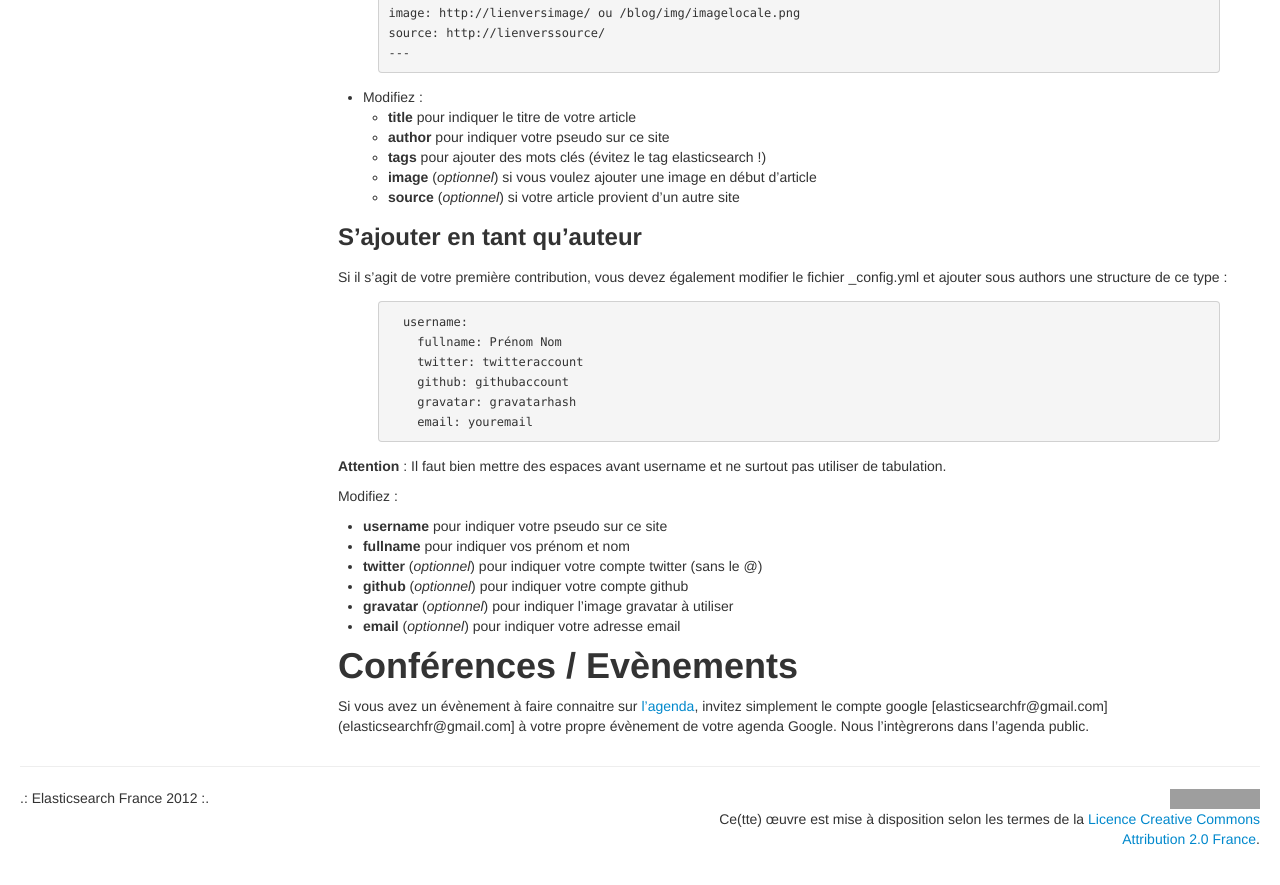
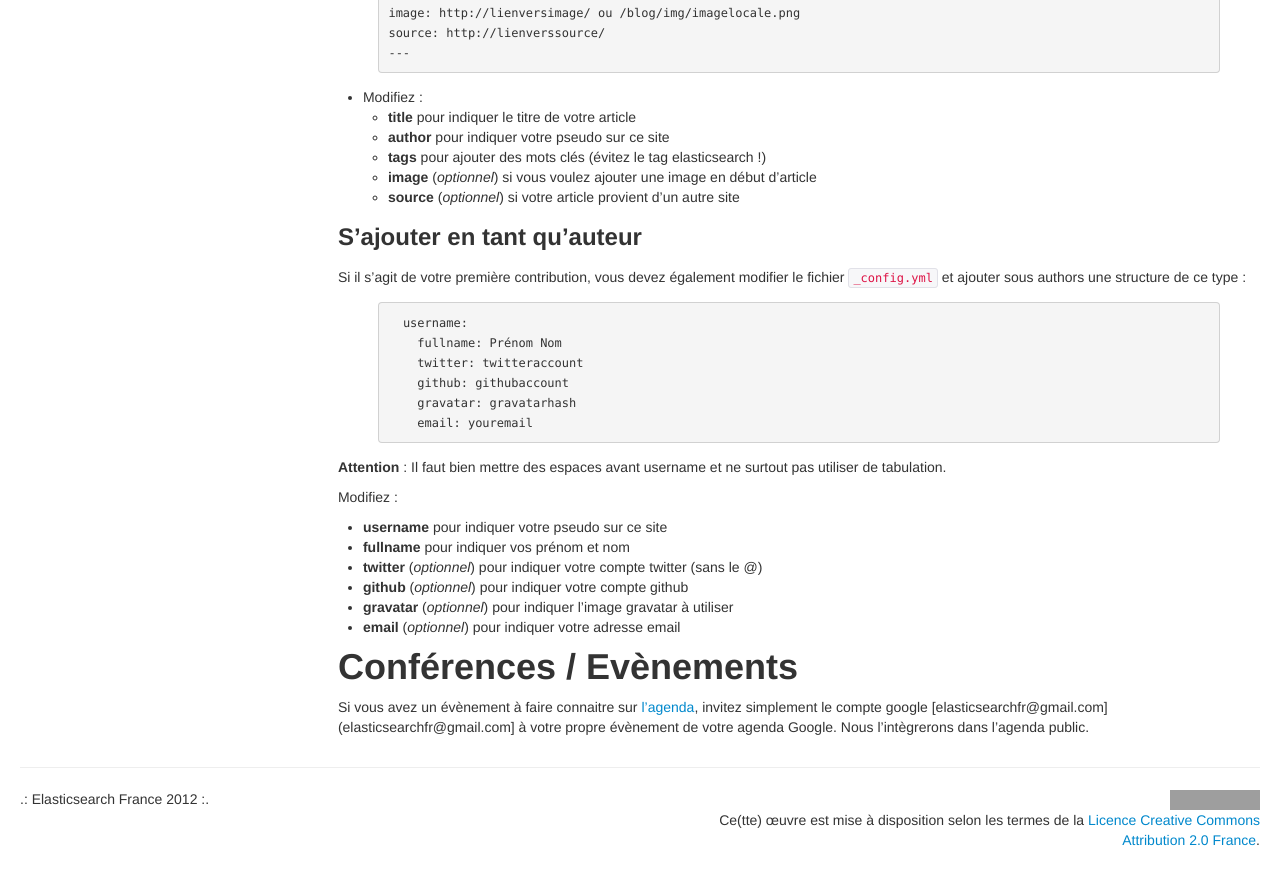
Before and after one commit to elasticsearchfr/elasticsearchfr.github.com, a Jekyll site: the page built from joinus.md, in a window 1280 px wide and 900 px high, scrolled down 632 px. Shown: the top 885 px of the window. Built offline with Jekyll 4.4.1, drawn with Linux system fonts in a browser that asks for light colours; grey boxes are pictures that could not be loaded.

Commit message:
Add guidelines

```diff
--- a/joinus.md
+++ b/joinus.md
@@ -27,6 +27,7 @@
 * Chaque POST doit être enregistré et édité en UTF-8 (**Attention aux utilisateurs sous windows**)
 * Dans l'entête du POST, on doit trouver la structure suivante :
 {% highlight txt %}
+{% raw %}
 ---
 layout: post
 title: Votre titre ici
@@ -37,6 +38,7 @@
 image: http://lienversimage/ ou /blog/img/imagelocale.png
 source: http://lienverssource/
 ---
+{% endraw %}
 {% endhighlight %}
 * Modifiez :
   * **title** pour indiquer le titre de votre article
@@ -47,15 +49,17 @@
 
 ### S'ajouter en tant qu'auteur
 
-Si il s'agit de votre première contribution, vous devez également modifier le fichier _config.yml et ajouter sous authors une
+Si il s'agit de votre première contribution, vous devez également modifier le fichier `_config.yml` et ajouter sous authors une
 structure de ce type :
 {% highlight txt %}
+{% raw %}
   username:
     fullname: Prénom Nom
     twitter: twitteraccount
     github: githubaccount
     gravatar: gravatarhash
     email: youremail
+{% endraw %}
 {% endhighlight %}
 
 **Attention** : Il faut bien mettre des espaces avant username et ne surtout pas utiliser de tabulation.
```
